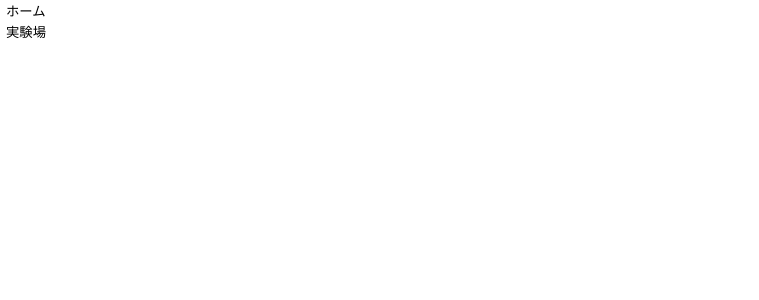
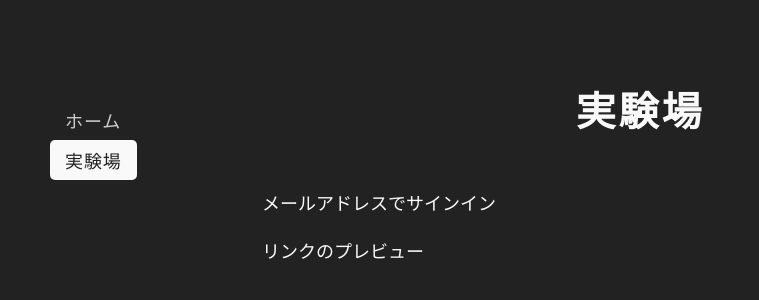
Before and after one commit to yuru-camper/playground, a Nuxt app: page /test_site/top in a window 1280 px wide. Before the commit this address had no page. Shown: the top 300 px of the page, without its empty margins (0-759 px from the left). Built offline with nearby package versions, Linux system fonts and the light colour scheme.

Commit message:
実験場を作った

```diff
--- a/assets/scss/_variables.scss
+++ b/assets/scss/_variables.scss
@@ -1 +1,8 @@
-$bg-color: #FFF;
+$bg-color: #222;
+$border-color: #DDD;
+$normal-color: #F9F9F9;
+$light-color: #CCC;
+
+// for resposive
+$pc-width: 768px;
+$sp-width: 767px;
--- a/components/Navigator.vue
+++ b/components/Navigator.vue
@@ -10,18 +10,36 @@
 
 
 <style lang="scss">
+    @media screen and (min-width: $pc-width) {
         .navigator {
             position: fixed;
             top: 0;
             left: 0;
+            height: 100vh;
+            padding: 100px 50px;
 
             a {
                 button {
                     background: $bg-color;
                     border: none;
+                    font-size: 18px;
+                    color: $light-color;
+                    outline: none;
+                    padding: 7px 15px;
+                    border-radius: 5px;
+                    letter-spacing: 0.05em;
+                }
+
+                &.nuxt-link-exact-active {
+                    button {
+                        background: $normal-color;
+                        color: $bg-color;
                     }
                 }
             }
+        }
+    }
+
 </style>
 
 
@@ -36,7 +54,7 @@ export default {
                 },
                 {
                     name: '実験場',
-                    path: '/top'
+                    path: '/test_site/top'
                 }
             ]
         }
--- a/layouts/default.vue
+++ b/layouts/default.vue
@@ -5,7 +5,7 @@
   </div>
 </template>
 
-<style>
+<style lang="scss">
 html {
   font-family: 'Source Sans Pro', -apple-system, BlinkMacSystemFont, 'Segoe UI',
     Roboto, 'Helvetica Neue', Arial, sans-serif;
@@ -16,6 +16,8 @@ html {
   -moz-osx-font-smoothing: grayscale;
   -webkit-font-smoothing: antialiased;
   box-sizing: border-box;
+  background: $bg-color;
+  color: $normal-color;
 }
 
 *,
@@ -25,34 +27,6 @@ html {
   margin: 0;
 }
 
-.button--green {
-  display: inline-block;
-  border-radius: 4px;
-  border: 1px solid #3b8070;
-  color: #3b8070;
-  text-decoration: none;
-  padding: 10px 30px;
-}
-
-.button--green:hover {
-  color: #fff;
-  background-color: #3b8070;
-}
-
-.button--grey {
-  display: inline-block;
-  border-radius: 4px;
-  border: 1px solid #35495e;
-  color: #35495e;
-  text-decoration: none;
-  padding: 10px 30px;
-  margin-left: 15px;
-}
-
-.button--grey:hover {
-  color: #fff;
-  background-color: #35495e;
-}
 </style>
 
 
--- a/package.json
+++ b/package.json
@@ -17,6 +17,7 @@
   "devDependencies": {
     "@nuxtjs/style-resources": "^1.0.0",
     "firebase": "^7.14.5",
+    "link-prevue": "^1.1.3",
     "node-sass": "^4.14.1",
     "sass-loader": "^8.0.2"
   }
--- /dev/null
+++ b/pages/test_site/tests/link_prevue_test.vue
@@ -0,0 +1,26 @@
+<template>
+    <div class="link_prevue_test">
+        <no-ssr>
+            <link-prevue url="https://vuejs.org/"></link-prevue>
+        </no-ssr>
+    </div>
+</template>
+
+
+<script>
+import LinkPrevue from 'link-prevue'
+
+export default {
+    components: {
+        LinkPrevue
+    }
+}
+</script>
+
+
+<style>
+    .link_prevue_test {
+        width: 60%;
+        margin: 80px auto;
+    }
+</style>
--- /dev/null
+++ b/pages/test_site/tests/sign_in_test.vue
@@ -0,0 +1,56 @@
+<template>
+  <div class="sign_in_test">
+    <div class="sign_in --with_mail">
+      <h3>sign in</h3>
+      <div class="mail_address">
+        <h4>Mail Address</h4>
+        <input type="text" id="mail_address" v-model="mail_address">
+      </div>
+      <div class="password">
+        <h4>Password</h4>
+        <input type="text" id="password" v-model="password">
+      </div>
+      <p class="error_message" v-show="valid">
+        {{ valid_error }}
+      </p>
+      <button @click="login">sign in</button>
+    </div>
+  </div>
+</template>
+
+<script>
+import firebase from '~/plugins/firebase.js'
+
+export default {
+  data() {
+    return {
+      mail_address: '',
+      password: '',
+      valid: false,
+      valid_error: 'UserIDまたはPasswordが間違っています',
+    }
+  },
+  methods: {
+    login() {
+      firebase.auth().signInWithEmailAndPassword(this.mail_address, this.password)
+        .then(user => {
+          this.$store.commit('login_state', this.mail_address, this.password)
+          this.$router.push('top')
+        }).catch((error) => {
+          this.valid = true;
+        })
+    }
+  }
+}
+</script>
+
+<style lang="scss">
+.sign_in_test {
+  margin: 0 auto;
+  min-height: 100vh;
+  display: flex;
+  justify-content: center;
+  align-items: center;
+  text-align: center;
+}
+</style>
--- /dev/null
+++ b/pages/test_site/top.vue
@@ -0,0 +1,69 @@
+<template>
+    <div class="test_site">
+        <div class="head">
+            実験場
+        </div>
+
+        <div class="tests">
+            <div class="test" v-for="(test, i) in tests" :key="i">
+                <nuxt-link :to="'./tests/' + test.path">
+                    <button>
+                        {{ test.name }}
+                        <!-- <img src="http://img.youtube.com/vi/x2tmrynUa8U/0.jpg" alt=""> -->
+                    </button>
+                </nuxt-link>
+            </div>
+        </div>
+    </div>
+</template>
+
+
+<style lang="scss">
+@media screen and (min-width: $pc-width) {
+    .test_site {
+        width: 60%;
+        margin: 80px auto;
+
+        .head {
+            font-size: 40px;
+            font-weight: bold;
+            text-align: center;
+            letter-spacing: 0.07em;
+        }
+
+        .tests {
+            margin: 50px 0;
+            .test {
+                margin-bottom: 20px;
+                button {
+                    background: none;
+                    outline: none;
+                    border: none;
+                    color: $normal-color;
+                    font-size: 18px;
+                }
+            }
+        }
+    }
+}
+</style>
+
+
+<script>
+export default {
+    data() {
+        return {
+            tests: [
+                {
+                    name: 'メールアドレスでサインイン',
+                    path: 'sign_in_test'
+                },
+                {
+                    name: 'リンクのプレビュー',
+                    path: 'link_prevue_test'
+                }
+            ]
+        }
+    }
+}
+</script>
--- a/public/index.html
+++ b/public/index.html
@@ -14,21 +14,6 @@
     <script defer src="/__/firebase/7.14.5/firebase-storage.js"></script>
     <!-- initialize the SDK after all desired features are loaded -->
     <script defer src="/__/firebase/init.js"></script>
-
-    <style media="screen">
-      body { background: #ECEFF1; color: rgba(0,0,0,0.87); font-family: Roboto, Helvetica, Arial, sans-serif; margin: 0; padding: 0; }
-      #message { background: white; max-width: 360px; margin: 100px auto 16px; padding: 32px 24px; border-radius: 3px; }
-      #message h2 { color: #ffa100; font-weight: bold; font-size: 16px; margin: 0 0 8px; }
-      #message h1 { font-size: 22px; font-weight: 300; color: rgba(0,0,0,0.6); margin: 0 0 16px;}
-      #message p { line-height: 140%; margin: 16px 0 24px; font-size: 14px; }
-      #message a { display: block; text-align: center; background: #039be5; text-transform: uppercase; text-decoration: none; color: white; padding: 16px; border-radius: 4px; }
-      #message, #message a { box-shadow: 0 1px 3px rgba(0,0,0,0.12), 0 1px 2px rgba(0,0,0,0.24); }
-      #load { color: rgba(0,0,0,0.4); text-align: center; font-size: 13px; }
-      @media (max-width: 600px) {
-        body, #message { margin-top: 0; background: white; box-shadow: none; }
-        body { border-top: 16px solid #ffa100; }
-      }
-    </style>
   </head>
   <body>
     <div id="message">
```
Also changed, not shown: 1 other file (tests, documents, lock files or other folders). Lines whose indentation alone changed are shown as unchanged.
